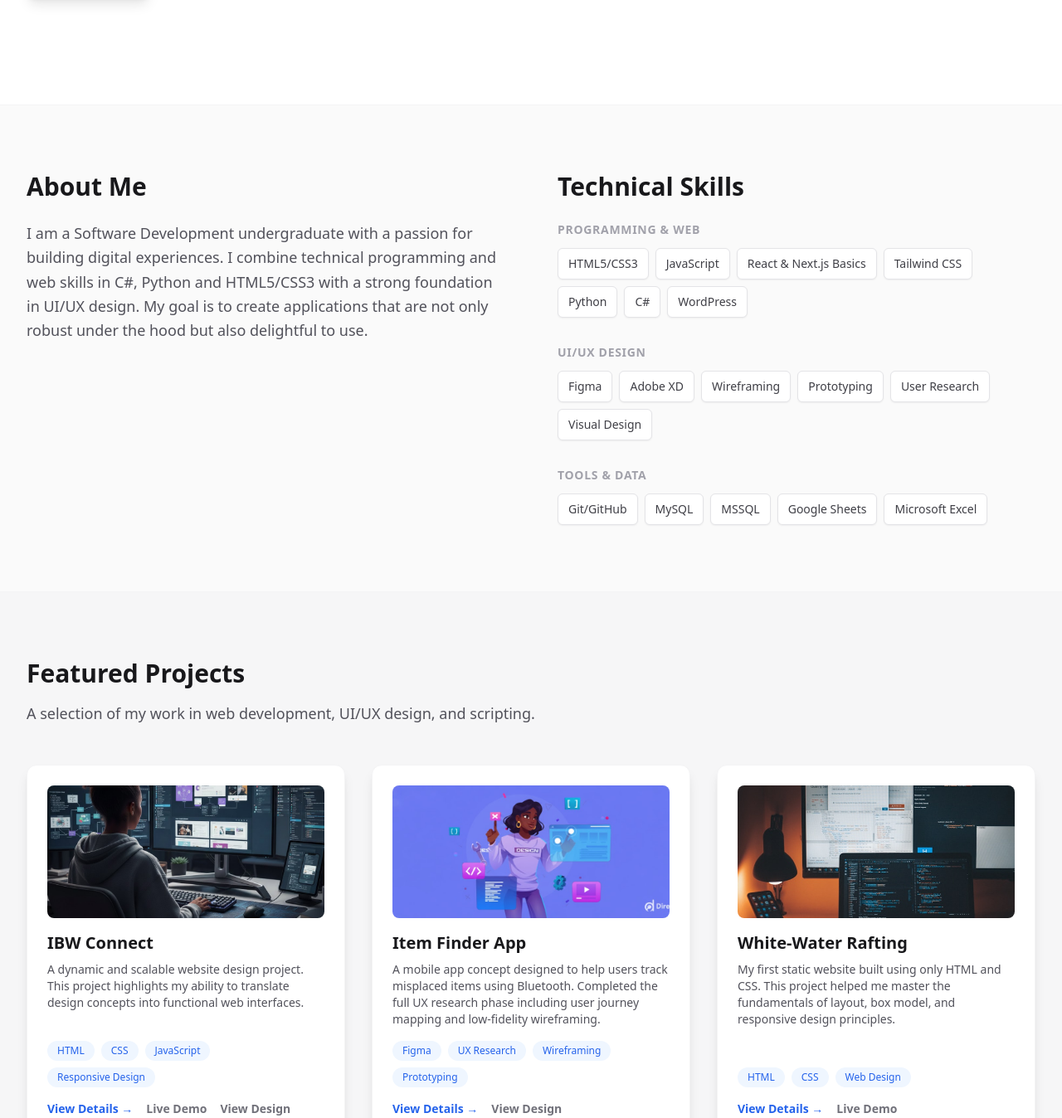
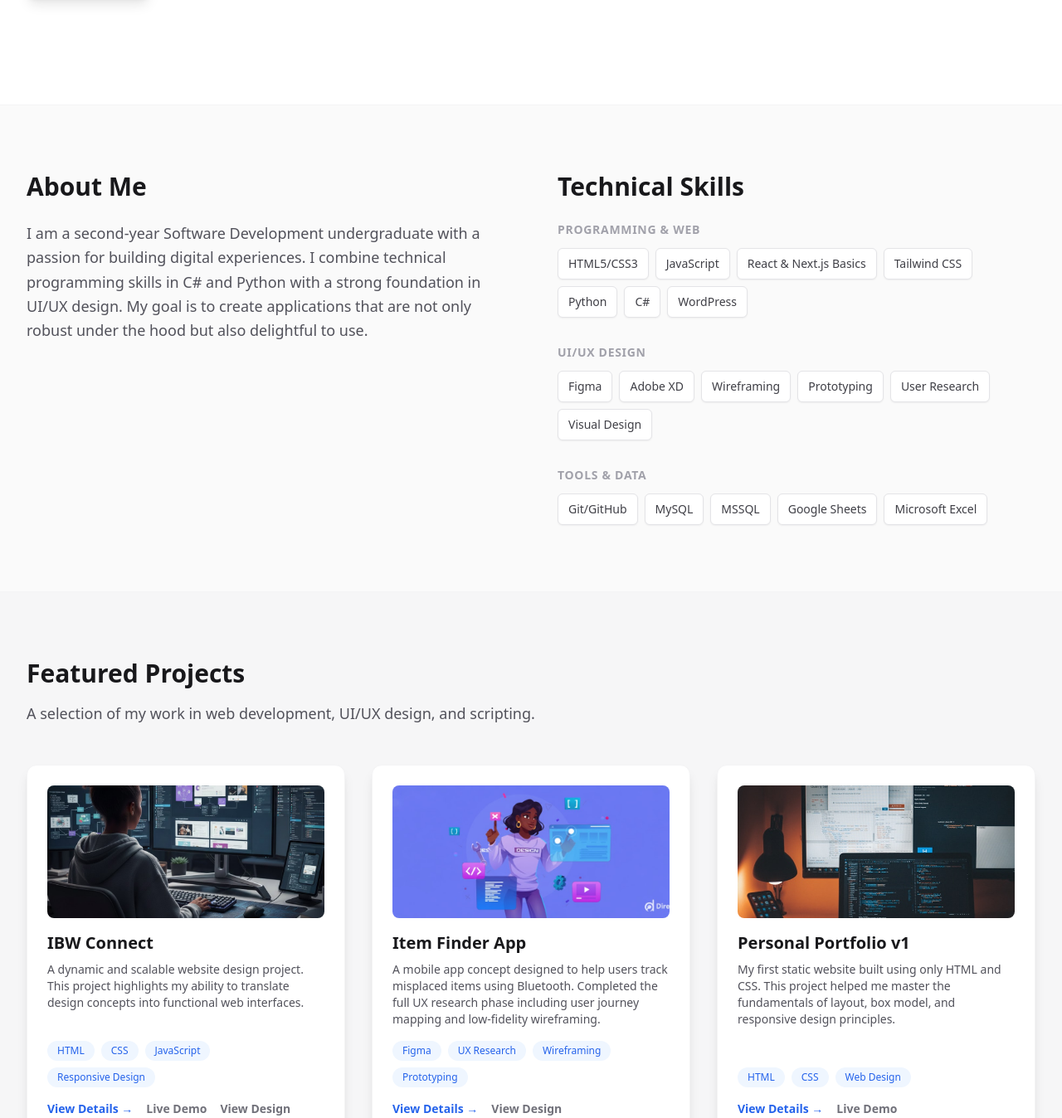
Before and after one commit to Damilolaadefenwa/myportfolio, a React (Vite) app: page / in a window 1280 px wide. Shown: the part 712-2060 px from the top of the page at 83% size. Built offline with nearby package versions, Linux system fonts and the light colour scheme.

Commit message:
edited the image file path

```diff
--- a/App.tsx
+++ b/App.tsx
@@ -14,7 +14,32 @@ import {
   useLocation
 } from 'react-router-dom';
 
-// --- PERSONAL INFO (Updated from user's data.ts, with image path) ---
+// ----------------------------------------------------------------------
+// 1. IMAGE IMPORTS (CRITICAL FIX)
+// Adjusted paths to use '../assets/' assuming App.tsx is inside a 'src/' folder
+// and the 'assets' folder is a sibling of 'src/' or a subfolder of 'public/'.
+// If your assets are in 'src/assets', then './assets' was correct and the
+// compiler configuration is the issue. Since we cannot configure the compiler,
+// we will try to place the images in the 'public' folder and use root-relative paths.
+
+// ALTERNATIVE FIX: Using the public folder standard for relative paths that work on deployment.
+// If you place these files (profile_image.jpg, ibw_connect_image.png, etc.)
+// into your project's `public/assets/` folder, these paths will work globally:
+const PUBLIC_BASE_PATH = "./assets";
+
+const profileImage = `${PUBLIC_BASE_PATH}/profile_image.png`;
+const ibwConnectImage = `${PUBLIC_BASE_PATH}/ibw_connect_image.jpg`;
+const itemFinderImage = `${PUBLIC_BASE_PATH}/item_finder_image.jpg`;
+const whiteWaterImage = `${PUBLIC_BASE_PATH}/whiteWater.jpg`;
+const pythonImage = `${PUBLIC_BASE_PATH}/python_image.png`;
+const cSharpNetImage = `${PUBLIC_BASE_PATH}/c-sharp-net_image.png`;
+
+// NOTE: For this fix to work, you MUST move all image files into:
+// <PROJECT_ROOT>/public/assets/
+// ----------------------------------------------------------------------
+
+
+// --- PERSONAL INFO (Updated with imported image variable) ---
 const personalInfo = {
   name: "Damilola Adefenwa",
   title: "Software Developer & UI/UX Designer",
@@ -22,9 +47,9 @@ const personalInfo = {
   email: "damilola.mercy@outlook.com",
   github: "https://github.com/damilolaadefenwa",
   linkedin: "https://www.linkedin.com/in/damilolamercy17",
-  about: "I am a Software Development undergraduate with a passion for building digital experiences. I combine technical programming and web skills in C#, Python and HTML5/CSS3 with a strong foundation in UI/UX design. My goal is to create applications that are not only robust under the hood but also delightful to use.",
-  // FIX: Changed relative path (./assets/...) to root-relative path (/assets/...)
-  profileImageUrl: "/assets/profile_image.png",
+  about: "I am a second-year Software Development undergraduate with a passion for building digital experiences. I combine technical programming skills in C# and Python with a strong foundation in UI/UX design. My goal is to create applications that are not only robust under the hood but also delightful to use.",
+  // FIX: Using the root-relative path variable for public assets
+  profileImageUrl: profileImage,
 };
 
 // --- SKILLS (Updated from user's data.ts) ---
@@ -54,7 +79,7 @@ interface Project {
   imageUrl: string; // New field for project images
 }
 
-// --- PROJECTS (Updated to include image paths) ---
+// --- PROJECTS (Updated with public asset paths) ---
 const projects: Project[] = [
   {
     id: 'ibw-connect',
@@ -64,8 +89,8 @@ const projects: Project[] = [
     link: "/projects/ibw-connect",
     demo: "https://damilolaadefenwa.github.io/wdd231/final/index.html",
     design: "https://www.behance.net/gallery/235862275/Dynamic-Scalable-Minimalist-Design-For-IBW-Connect",
-    // FIX: Changed relative path (./assets/...) to root-relative path (/assets/...)
-    imageUrl: "/assets/ibw_connect_image.jpg",
+    // FIX: Using the public path variable
+    imageUrl: ibwConnectImage,
   },
   {
     id: 'item-finder-app',
@@ -74,18 +99,18 @@ const projects: Project[] = [
     tags: ["Figma", "UX Research", "Wireframing", "Prototyping"],
     link: "/projects/item-finder-app",
     design: "https://www.figma.com/board/W9WQEgxwJBPAMc3Zp1xxaX/Item-Finder-App-Project?node-id=0-1&t=1Do4jeJhvy8Jg7A8-1",
-    // FIX: Changed relative path (./assets/...) to root-relative path (/assets/...)
-    imageUrl: "/assets/item_finder_image.jpg",
+    // FIX: Using the public path variable
+    imageUrl: itemFinderImage,
   },
   {
     id: 'portfolio-v1',
-    title: "White-Water Rafting",
+    title: "Personal Portfolio v1",
     description: "My first static website built using only HTML and CSS. This project helped me master the fundamentals of layout, box model, and responsive design principles.",
     tags: ["HTML", "CSS", "Web Design"],
     link: "/projects/portfolio-v1",
     demo: "https://damilolaadefenwa.github.io/wdd130/wwr/",
-    // FIX: Changed relative path (./assets/...) to root-relative path (/assets/...)
-    imageUrl: "/assets/whiteWater.jpg",
+    // FIX: Using the public path variable
+    imageUrl: whiteWaterImage,
   },
   {
     id: 'fashion-word-games',
@@ -94,8 +119,8 @@ const projects: Project[] = [
     tags: ["Python", "Algorithms", "CSV"],
     link: "/projects/fashion-word-games",
     github: "https://github.com/damilolaadefenwa",
-    // FIX: Changed relative path (./assets/...) to root-relative path (/assets/...)
-    imageUrl: "/assets/python_image.png",
+    // FIX: Using the public path variable
+    imageUrl: pythonImage,
   },
   {
     id: 'exercise-tracker',
@@ -104,12 +129,12 @@ const projects: Project[] = [
     tags: ["C#", ".NET", "OOP", "Classes"],
     link: "/projects/exercise-tracker",
     github: "https://github.com/damilolaadefenwa",
-    // FIX: Changed relative path (./assets/...) to root-relative path (/assets/...)
-    imageUrl: "/assets/c-sharp-net_image.png",
+    // FIX: Using the public path variable
+    imageUrl: cSharpNetImage,
   }
 ];
 
-// --- PROJECT CARD COMPONENT (Updated to show image) ---
+// --- PROJECT CARD COMPONENT (No change needed here, it uses project.imageUrl) ---
 const ProjectCard: React.FC<{ project: Project }> = ({ project }) => {
 
   // Define external links to display
@@ -136,6 +161,7 @@ const ProjectCard: React.FC<{ project: Project }> = ({ project }) => {
       {/* Project Image */}
       <div className="mb-4 rounded-lg overflow-hidden h-40 bg-zinc-100 flex items-center justify-center">
         <img
+          // This now uses the correct public path
           src={project.imageUrl}
           alt={`Preview of ${project.title}`}
           className="w-full h-full object-cover"
@@ -266,6 +292,7 @@ const HomePage: React.FC = () => {
             {/* Profile Image Display - Now visible on all screen sizes */}
             <div className="flex lg:col-span-1 justify-center order-first lg:order-last mb-10 lg:mb-0">
               <img
+                // This now uses the public path variable
                 src={personalInfo.profileImageUrl}
                 alt={personalInfo.name}
                 className="w-full max-w-xs h-auto rounded-full object-cover border-4 border-white shadow-xl aspect-square"
@@ -456,6 +483,7 @@ const ProjectDetail: React.FC = () => {
         {/* Detail Image/Placeholder */}
         <div className="mb-8 rounded-lg overflow-hidden h-64 bg-zinc-100 flex items-center justify-center">
           <img
+            // This now uses the public path variable
             src={project.imageUrl}
             alt={`Preview of ${project.title}`}
             className="w-full h-full object-cover"
@@ -467,7 +495,7 @@ const ProjectDetail: React.FC = () => {
         <p className="text-xl text-zinc-700 mb-8">{project.description}</p>
 
         <div className="bg-zinc-100 p-6 rounded-lg mb-8">
-          <h3 className="text-lg font-semibold text-zinc-800 mb-3">Technology Stack</h3>
+          <h3 className="text-lg font-semibold text-zinc-800">Technology Stack</h3>
           <div className="flex flex-wrap gap-3">
             {project.tags.map(tag => (
               <span
```
